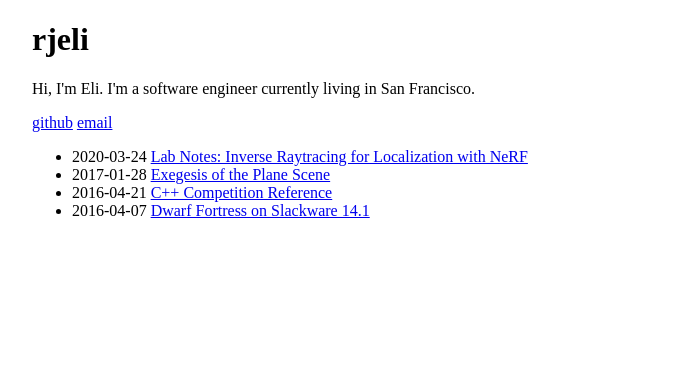
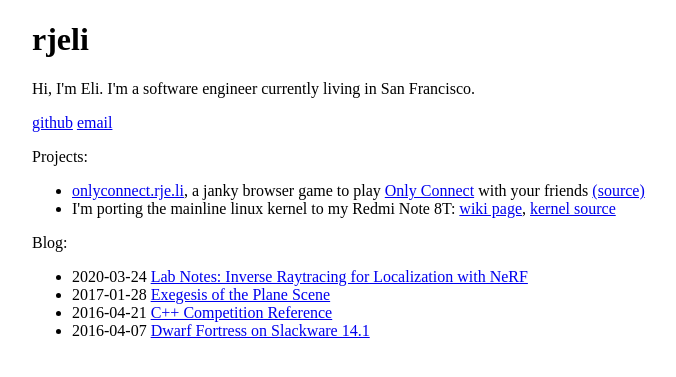
Before and after one commit to rjeli/rjeli.github.io, a Jekyll site: the page built from index.html, in a window 1280 px wide. Shown: the top 377 px of the page, without its empty margins (8-684 px from the left). Built offline with Jekyll 4.4.1, drawn with Linux system fonts in a browser that asks for light colours.

Commit message:
add projects section and bump deps

```diff
--- a/_layouts/default.html
+++ b/_layouts/default.html
@@ -7,6 +7,7 @@
             max-width: 800px;
             margin-left: 40px;
             margin-right: 40px;
+            font-family: serif;
         }
         </style>
     </head>
--- a/_layouts/post.html
+++ b/_layouts/post.html
@@ -2,12 +2,13 @@
 layout: default
 ---
 
-<h1> {{ page.title }} </h1>
+<h1>{{ page.title }}</h1>
 
 {{ content }}
 
 <p>
-<a href='/'>← back</a>
+    <a href='/'>← back</a>
+</p>
 
 <script type="text/x-mathjax-config">
 MathJax.Hub.Config({
--- a/index.html
+++ b/index.html
@@ -13,6 +13,17 @@ Hi, I'm Eli. I'm a software engineer currently living in San Francisco.
     <a href="mailto:eli@rje.li">email</a>
 </p>
 
+<p>Projects:</p>
+
+<p>
+    <ul>
+        <li><a href="https://onlyconnect.rje.li">onlyconnect.rje.li</a>, a janky browser game to play <a href="https://en.wikipedia.org/wiki/Only_Connect">Only Connect</a> with your friends <a href="https://github.com/rjeli/onlyconnect.rje.li">(source)</a></li>
+        <li>I'm porting the mainline linux kernel to my Redmi Note 8T: <a href="https://wiki.postmarketos.org/wiki/Xiaomi_Redmi_Note_8T_(xiaomi-willow)">wiki page</a>, <a href="https://github.com/rjeli/linux-sm6125/commits/dev">kernel source</a>
+    </ul>
+</p>
+
+<p>Blog:</p>
+
 <p>
     <ul>
         {% for post in site.posts %}
```
Also changed, not shown: Gemfile.lock. Lines whose indentation alone changed are shown as unchanged.
